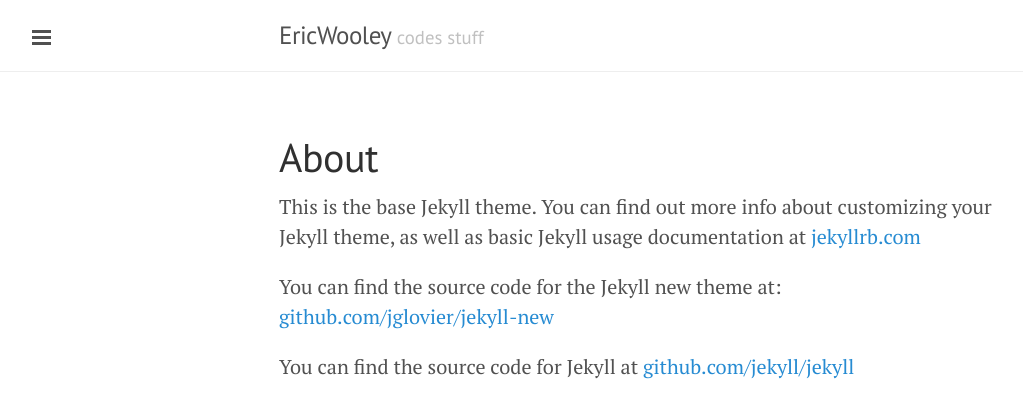
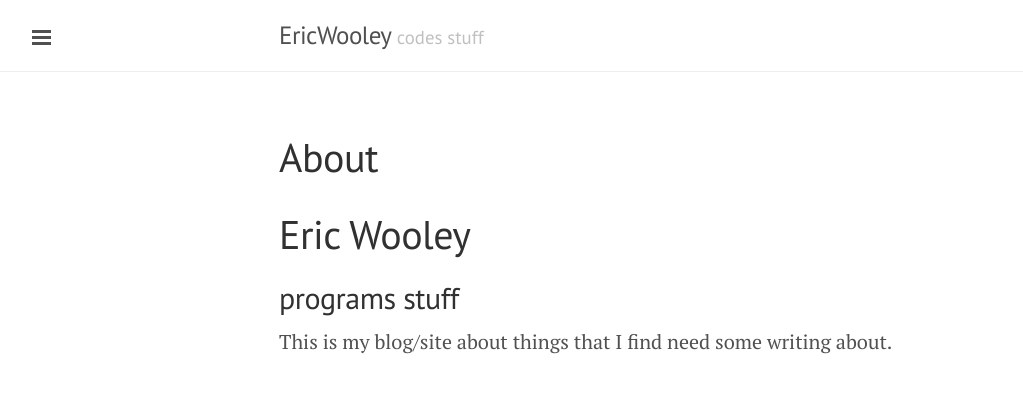
Before and after one commit to ericwooley/ericwooley.github.io, a Jekyll site: the page built from about.md, in a window 1280 px wide. Shown: the top 418 px of the page, without its empty margins (1-1024 px from the left). Built offline with Jekyll 4.4.1, drawn with Linux system fonts in a browser that asks for light colours; Markdown is read by kramdown in place of the engine named in the settings.

Commit message:
changed readme

```diff
--- a/about.md
+++ b/about.md
@@ -4,8 +4,7 @@
 permalink: /about/
 ---
 
-This is the base Jekyll theme. You can find out more info about customizing your Jekyll theme, as well as basic Jekyll usage documentation at [jekyllrb.com](http://jekyllrb.com/)
+# Eric Wooley
+## programs stuff
 
-You can find the source code for the Jekyll new theme at: [github.com/jglovier/jekyll-new](https://github.com/jglovier/jekyll-new)
-
-You can find the source code for Jekyll at [github.com/jekyll/jekyll](https://github.com/jekyll/jekyll)
+This is my blog/site about things that I find need some writing about.
```
